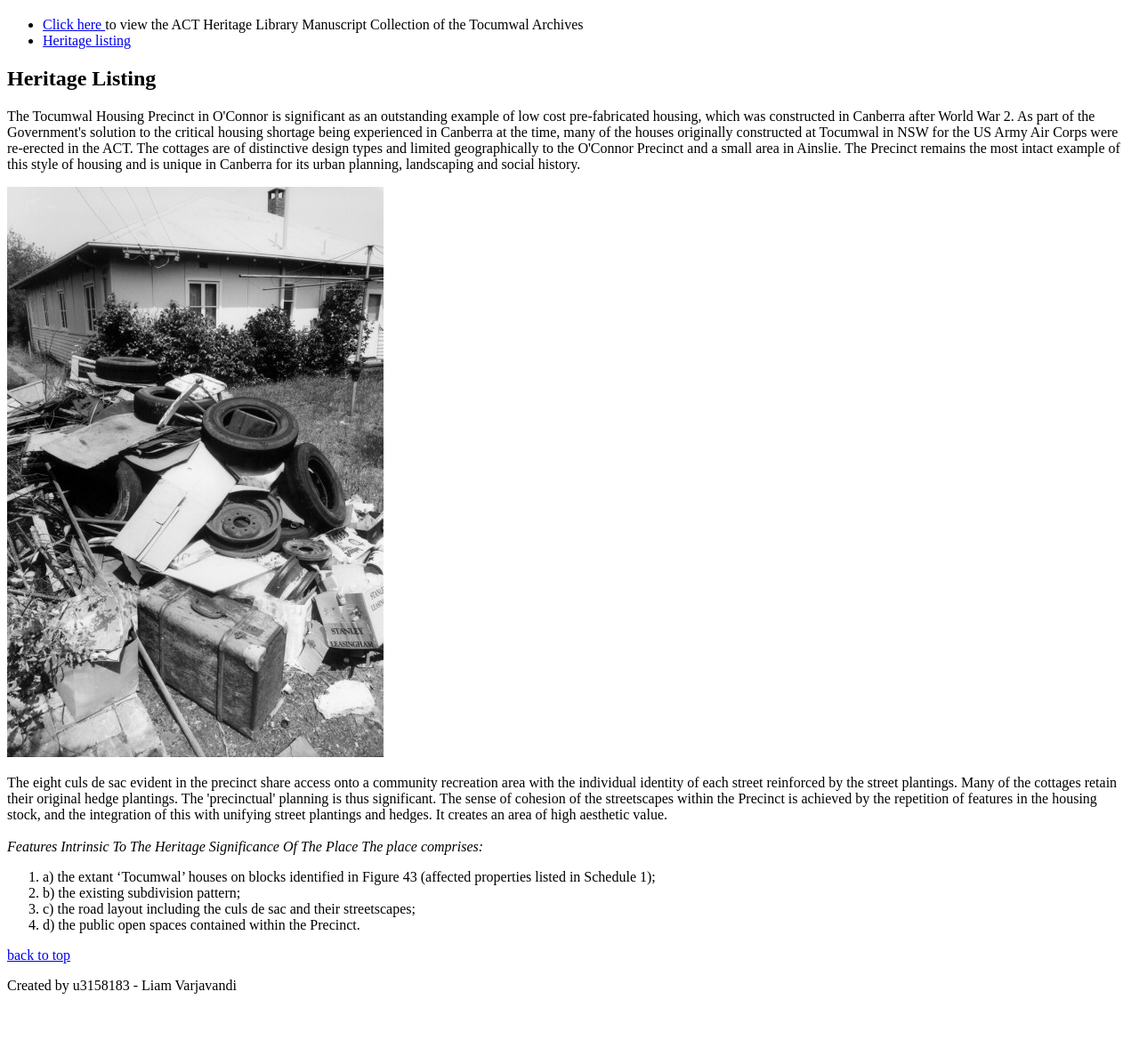
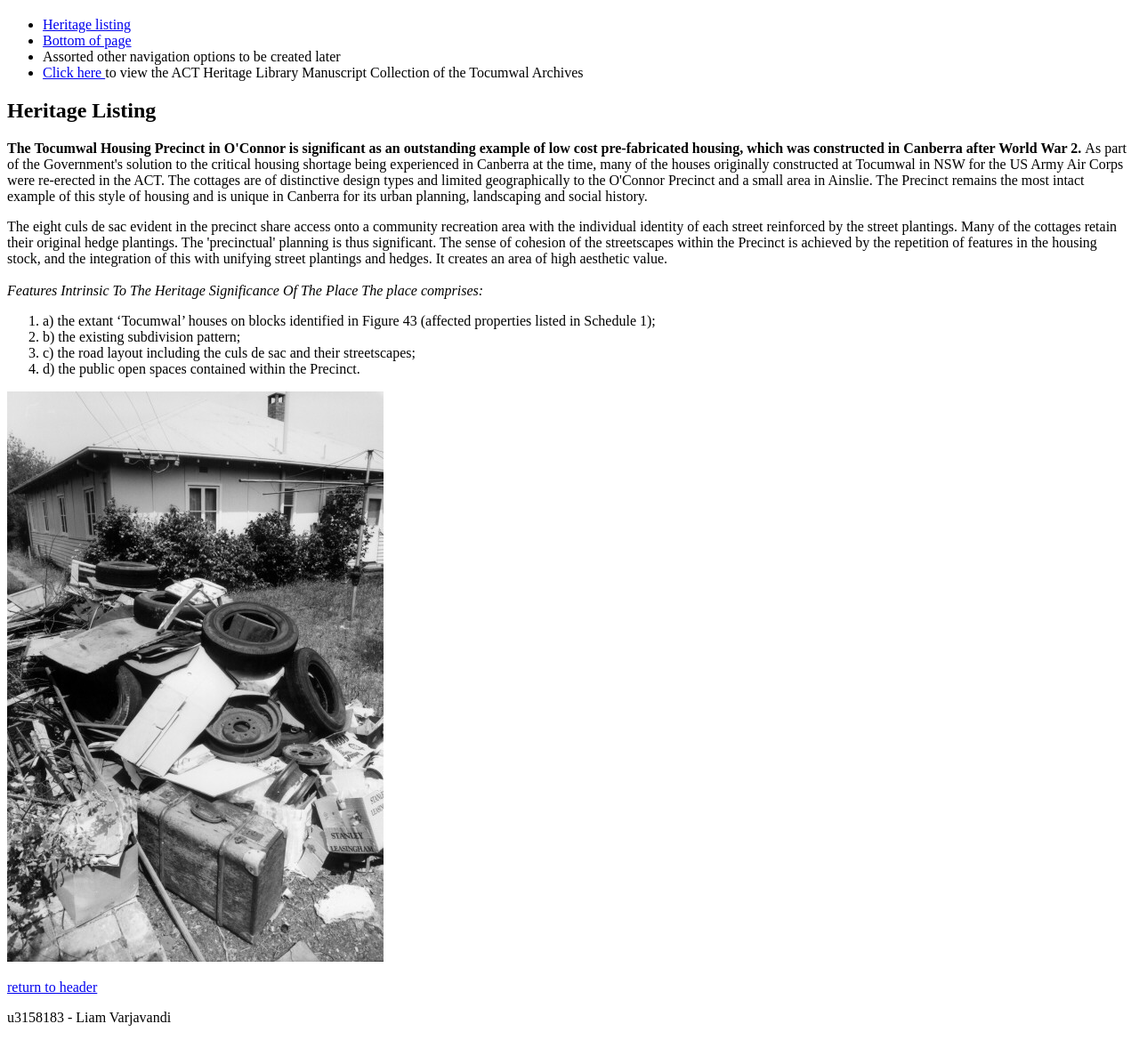
Before and after one commit to liamvarj/u3158183-FWD-A1, a plain HTML site: page index.html in a window 1280 px wide. Shown: the part 61-1230 px from the top of the page at 89% size. Before the commit the page ends 1194 px from the top, so only its background shows below. Drawn offline with Linux system fonts and the light colour scheme.

Commit message:
Update index.html

```diff
--- a/index.html
+++ b/index.html
@@ -5,8 +5,14 @@
     <head>
         <meta charset="utf-8" />
         <!--title of the page-->
-        <title> index </title>
+        <title> TTA </title>
+        <link rel="stylesheet" href="assets/css/styles.css" >
     </head>
+
+
+
+
+
 
 
     <body>
@@ -14,39 +20,48 @@
             <div class="header-wrapper">
                 <!--header for content organisation-->
                 <header>
-            <h1 id="page-title"> The Tocumwal Archive</h1>
-                <!--navigation elements-->
+                    <h1 id="topofpage"> The Tocumwal Archive</h1>
+                        <!-- all navigations items, internal and external should be stored within the nav tags-->
                         <nav>
                             <ul>
-                        <!-- link to external site-->
+                                <!-- internal page navigation-->
+                                <li><a href="#info">Heritage listing</a></li>
+                                <li> <a href="#footer"> Bottom of page</a></li>
+                                <li> Assorted other navigation options to be created later</li>
+                                <!-- link to external site using URL-->
                                 <li> <a href="https://www.library.act.gov.au/find/history/search/Manuscript_Collections/hmss_0074_tocumwal_houses_archive">Click here </a>  to view the ACT Heritage Library Manuscript Collection of the Tocumwal Archives </li>
-                        <!-- internal page navigation-->
-                        <li><a href="#heritage">Heritage listing</a></li>
                             </ul>
                         </nav>
                 </header>
             </div>
 
-        <!-- main wrapper for content organisation-->
+
+
+
+
+
+
+        <!-- main wrapper will allow for easier content styling with CSS-->
         <div class="main-wrapper">
-            <!-- main tag for unique content-->
-            <main>
-                <article id="heritage">
+                <!-- main tag for content that is unique to this page/rest of site -->
+                <main id="info">
+                    <!-- heading tag differentiates headings from content -->
                     <h2> Heritage Listing </h2>
+                    <!-- paragraph tag is the main method for displaying text, the strong tag shows the text as bolded -->
                     <p>
-                    The Tocumwal Housing Precinct in O'Connor is significant as an outstanding example of low cost pre-fabricated housing, which was constructed in Canberra after World War 2.
+                    <strong>The Tocumwal Housing Precinct in O'Connor is significant as an outstanding example of low cost pre-fabricated housing, which was constructed in Canberra after World War 2. </strong>
                     As part of the Government's solution to the critical housing shortage being experienced in Canberra at the time, many of the houses originally constructed at Tocumwal in NSW for the US Army Air Corps were re-erected in the ACT. The cottages are of distinctive design types and limited geographically to the O'Connor Precinct and a small area in Ainslie.
                     The Precinct remains the most intact example of this style of housing and is unique in Canberra for its urban planning, landscaping and social history. </p>
 
-                    <!-- image tag to display pictures with alt tag in case image doesn't display-->
-                    <img src="assets/images/tocumwal-misc-1.jpg" alt="Derelict house at 1 Lord St, O'Connor. ACT HL">
                     <p>The eight culs de sac evident in the precinct share access onto a community recreation area with the individual identity of each street reinforced by the street plantings. Many of the cottages retain their original hedge plantings. The 'precinctual' planning is thus significant.
                     The sense of cohesion of the streetscapes within the Precinct is achieved by the repetition of features in the housing stock, and the integration of this with unifying street plantings and hedges. It creates an area of high aesthetic value.
+                    <!--Line breaks starts next text on a new line to create spacing in HTML -->
                     <br/>
                     <br/>
+                    <!-- emphasis shows text in italics-->
                     <em>Features Intrinsic To The Heritage Significance Of The Place
                     The place comprises:</em></p>
-                    <!-- order list for displaying content -->
+                    <!-- ordered list shows content numbered and in a list format  -->
                     <ol>
                         <li>a) the extant ‘Tocumwal’ houses on blocks identified in Figure 43 (affected properties listed in
                         Schedule 1);</li>
@@ -54,18 +69,28 @@
                         <li>c) the road layout including the culs de sac and their streetscapes; </li>
                         <li>d) the public open spaces contained within the Precinct.</li>
                     </ol>
-                </article>
+
+                    <!-- image tag to display pictures with alt tag in case image doesn't display-->
+                    <img src="assets/images/tocumwal-misc-1.jpg" alt="Derelict house at 1 Lord St, O'Connor. ACT HL">
+
                 </main>
         </div>
 
-        <!-- Footer wrapper for content origination -->
+
+
+
+
+        <!-- Footer wrapper for targeting with CSS -->
         <div class="footer-wrapper">
-            <!-- Footer tag for placement of content at bottom of page -->
-            <footer>
-                <a href="#top"> <p> back to top</p></a>
-                <p> Created by u3158183 - Liam Varjavandi </p>
+            <!-- Footer tag for placement of content under the main page -->
+            <footer id="footer">
+                <a href="#topofpage"> <p> return to header</p></a>
+                <p> u3158183 - Liam Varjavandi </p>
             </footer>
         </div>
 
+
+
+
     </body>
 </html>
```
Lines whose indentation alone changed are shown as unchanged.
